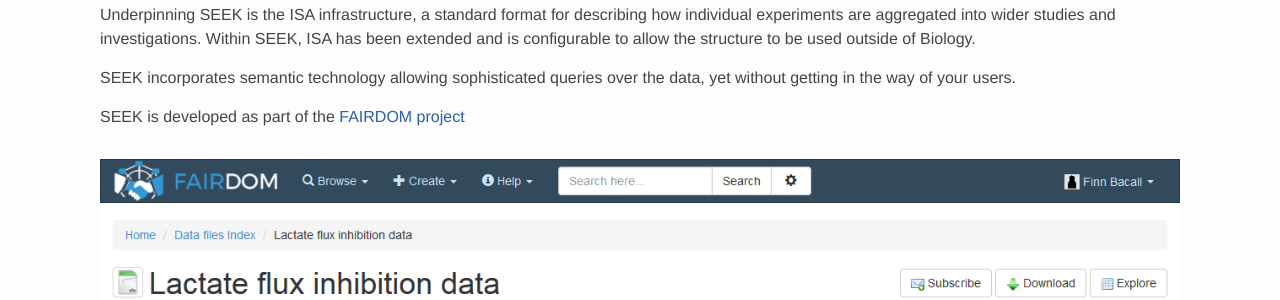
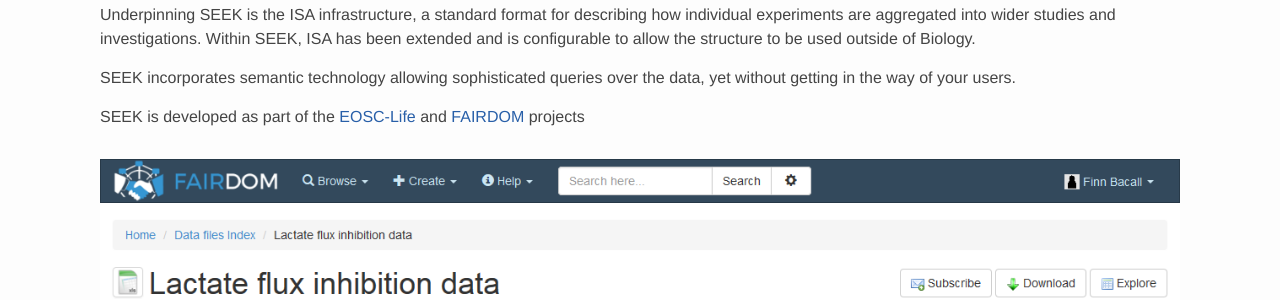
Before and after one commit to eScienceLab/eScienceLab.github.io, a Jekyll site: the page built from _products/seek.md, in a window 1280 px wide. Shown: the part 418-718 px from the top of the page. Built offline with Jekyll 4.4.1, drawn with Linux system fonts in a browser that asks for light colours; comment, search, counter and statistics services are not loaded.

Commit message:
seek is also being developed as part of EOSC-Life
will also link to converge when publisised

```diff
--- a/_products/seek.md
+++ b/_products/seek.md
@@ -17,4 +17,4 @@
 
 SEEK incorporates semantic technology allowing sophisticated queries over the data, yet without getting in the way of your users.
 
-SEEK is developed as part of the [FAIRDOM project](/projects/fairdom/)
+SEEK is developed as part of the [EOSC-Life](/projects/eosclife/) and [FAIRDOM](/projects/fairdom/) projects
```
